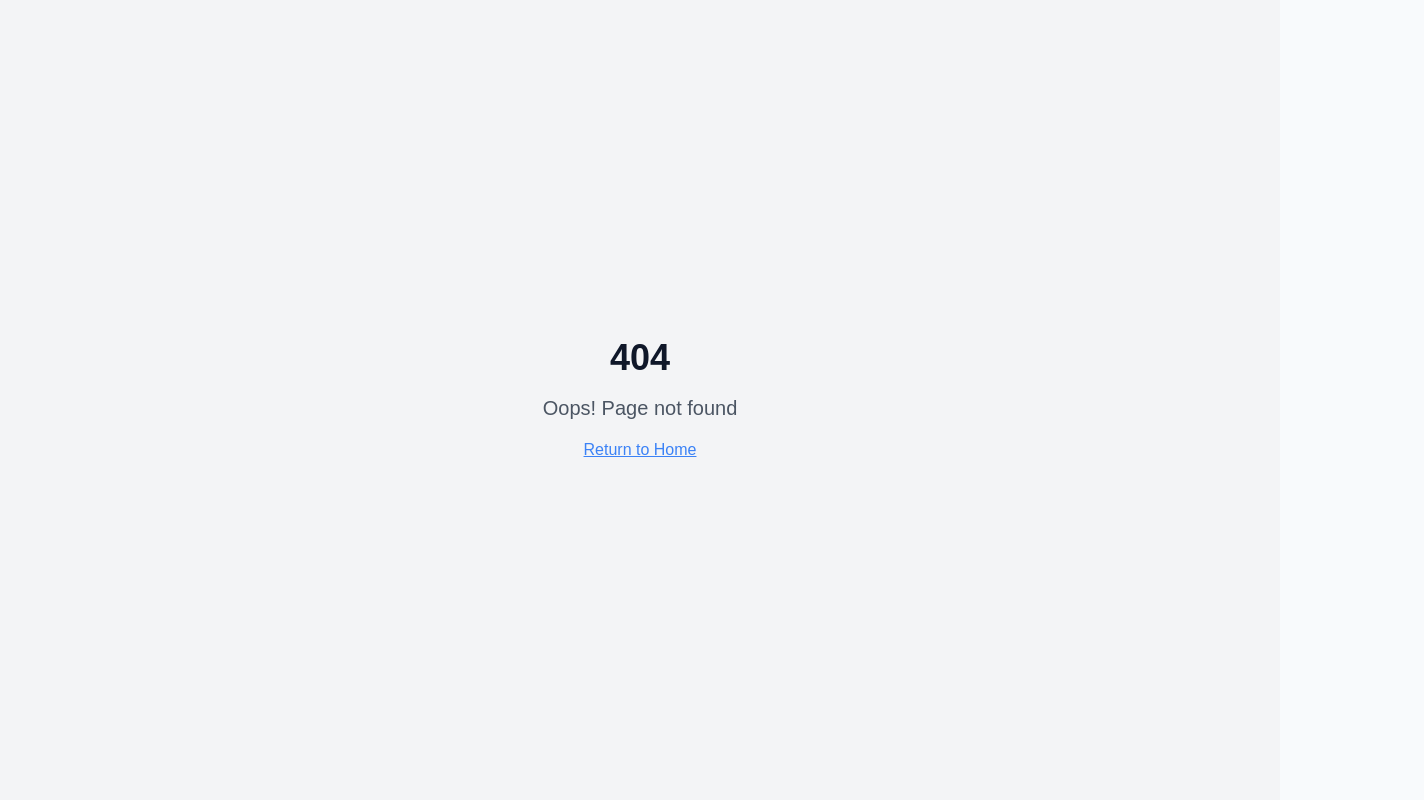
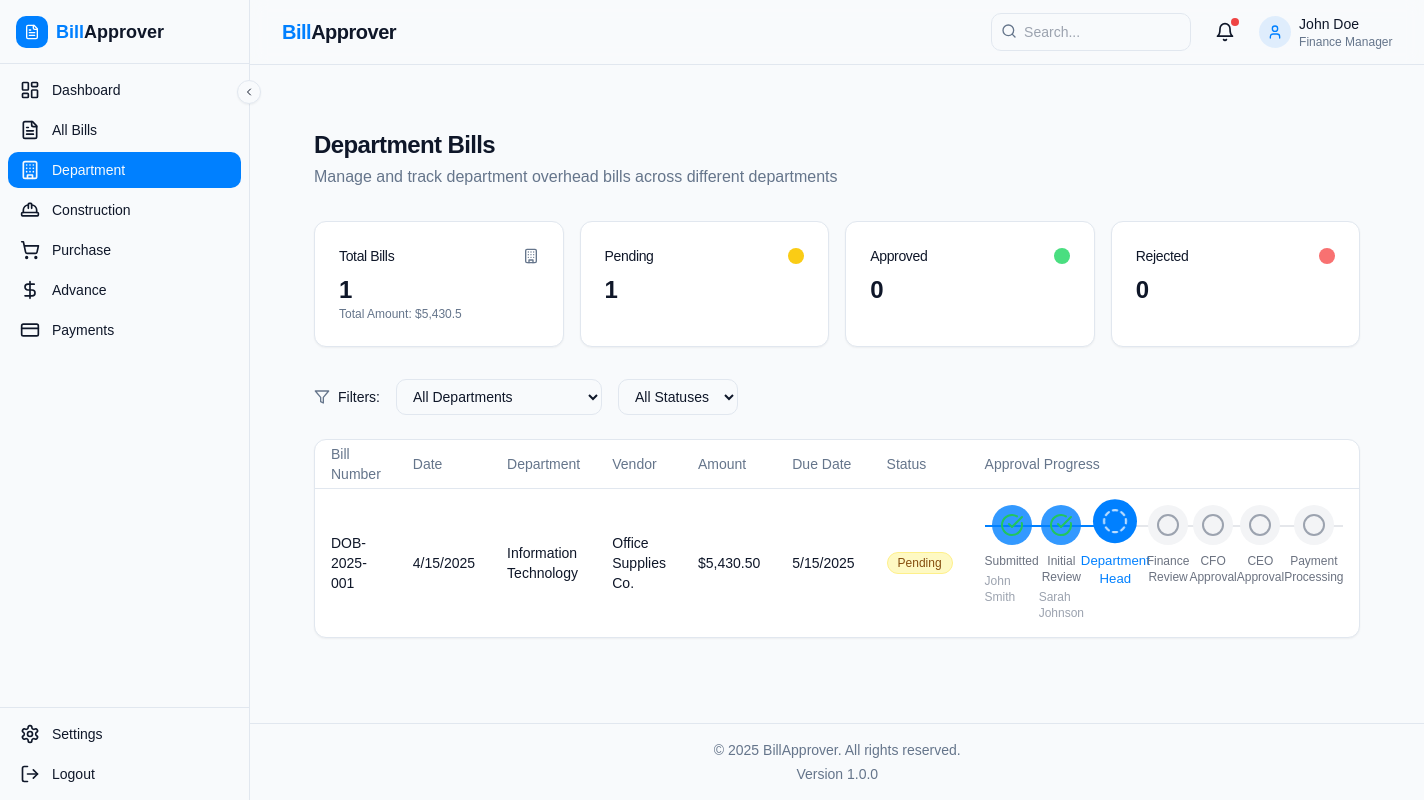
Before and after one commit to thevishaljaiswal/bill-approver-haven, a React (Vite) app: page /bills/department in a window 1280 px wide. Before the commit this address had no page. Shown: the whole page, 1424 px wide, since content can reach past the window. Built offline with nearby package versions, Linux system fonts and the light colour scheme.

Commit message:
feat: Implement department bill processing

```diff
--- a/src/App.tsx
+++ b/src/App.tsx
@@ -10,6 +10,7 @@ import Sidebar from "@/components/layout/Sidebar";
 import Footer from "@/components/layout/Footer";
 import Dashboard from "@/pages/Dashboard";
 import Bills from "@/pages/Bills";
+import DepartmentBills from "@/pages/DepartmentBills";
 import DepartmentOverheadForm from "@/pages/billForms/DepartmentOverheadForm";
 import NotFound from "./pages/NotFound";
 
@@ -55,6 +56,14 @@ const App = () => (
               }
             />
             <Route
+              path="/bills/department"
+              element={
+                <AppLayout>
+                  <DepartmentBills />
+                </AppLayout>
+              }
+            />
+            <Route
               path="/bills/department/new"
               element={
                 <AppLayout>
@@ -62,7 +71,6 @@ const App = () => (
                 </AppLayout>
               }
             />
-            {/* Add other routes for bill forms and views here */}
             <Route path="*" element={<NotFound />} />
           </Routes>
         </BrowserRouter>
--- /dev/null
+++ b/src/pages/DepartmentBills.tsx
@@ -0,0 +1,190 @@
+
+import React, { useState } from 'react';
+import { useBillContext, BillType, BillStatus } from '@/context/BillContext';
+import StatusBadge from '@/components/ui/StatusBadge';
+import ApprovalStages from '@/components/ui/ApprovalStages';
+import { Card, CardContent, CardHeader, CardTitle } from '@/components/ui/card';
+import { Tabs, TabsContent, TabsList, TabsTrigger } from '@/components/ui/tabs';
+import {
+  Table,
+  TableBody,
+  TableCell,
+  TableHead,
+  TableHeader,
+  TableRow
+} from '@/components/ui/table';
+import { Building, Filter } from 'lucide-react';
+
+const departments = [
+  'Finance',
+  'Human Resources',
+  'Information Technology',
+  'Operations',
+  'Marketing',
+  'Sales',
+  'Research & Development',
+  'Customer Service',
+  'Legal',
+  'Administration'
+];
+
+const DepartmentBills = () => {
+  const { bills } = useBillContext();
+  const [selectedDepartment, setSelectedDepartment] = useState<string>('all');
+  const [selectedStatus, setSelectedStatus] = useState<BillStatus | 'all'>('all');
+
+  // Filter for department overhead bills only
+  const departmentBills = bills.filter(bill =>
+    bill.type === BillType.DEPARTMENT_OVERHEAD &&
+    (selectedDepartment === 'all' || bill.department === selectedDepartment) &&
+    (selectedStatus === 'all' || bill.status === selectedStatus)
+  );
+
+  // Calculate department statistics
+  const getDepartmentStats = (department: string) => {
+    const deptBills = bills.filter(bill =>
+      bill.type === BillType.DEPARTMENT_OVERHEAD &&
+      (department === 'all' || bill.department === department)
+    );
+
+    return {
+      total: deptBills.length,
+      pending: deptBills.filter(b => b.status === BillStatus.PENDING).length,
+      approved: deptBills.filter(b => b.status === BillStatus.APPROVED).length,
+      rejected: deptBills.filter(b => b.status === BillStatus.REJECTED).length,
+      totalAmount: deptBills.reduce((sum, bill) => sum + bill.amount, 0)
+    };
+  };
+
+  const stats = getDepartmentStats(selectedDepartment);
+
+  return (
+    <div className="container py-8 animate-fade-in">
+      <div className="mb-8">
+        <h1 className="text-2xl font-bold tracking-tight">Department Bills</h1>
+        <p className="text-muted-foreground mt-1">
+          Manage and track department overhead bills across different departments
+        </p>
+      </div>
+
+      <div className="grid gap-4 md:grid-cols-4 mb-8">
+        <Card>
+          <CardHeader className="flex flex-row items-center justify-between space-y-0 pb-2">
+            <CardTitle className="text-sm font-medium">Total Bills</CardTitle>
+            <Building className="h-4 w-4 text-muted-foreground" />
+          </CardHeader>
+          <CardContent>
+            <div className="text-2xl font-bold">{stats.total}</div>
+            <p className="text-xs text-muted-foreground">
+              Total Amount: ${stats.totalAmount.toLocaleString()}
+            </p>
+          </CardContent>
+        </Card>
+
+        <Card>
+          <CardHeader className="flex flex-row items-center justify-between space-y-0 pb-2">
+            <CardTitle className="text-sm font-medium">Pending</CardTitle>
+            <div className="h-4 w-4 rounded-full bg-yellow-400" />
+          </CardHeader>
+          <CardContent>
+            <div className="text-2xl font-bold">{stats.pending}</div>
+          </CardContent>
+        </Card>
+
+        <Card>
+          <CardHeader className="flex flex-row items-center justify-between space-y-0 pb-2">
+            <CardTitle className="text-sm font-medium">Approved</CardTitle>
+            <div className="h-4 w-4 rounded-full bg-green-400" />
+          </CardHeader>
+          <CardContent>
+            <div className="text-2xl font-bold">{stats.approved}</div>
+          </CardContent>
+        </Card>
+
+        <Card>
+          <CardHeader className="flex flex-row items-center justify-between space-y-0 pb-2">
+            <CardTitle className="text-sm font-medium">Rejected</CardTitle>
+            <div className="h-4 w-4 rounded-full bg-red-400" />
+          </CardHeader>
+          <CardContent>
+            <div className="text-2xl font-bold">{stats.rejected}</div>
+          </CardContent>
+        </Card>
+      </div>
+
+      <div className="flex items-center gap-4 mb-6">
+        <div className="flex items-center gap-2">
+          <Filter className="h-4 w-4 text-muted-foreground" />
+          <span className="text-sm font-medium">Filters:</span>
+        </div>
+        <select
+          className="form-select"
+          value={selectedDepartment}
+          onChange={(e) => setSelectedDepartment(e.target.value)}
+        >
+          <option value="all">All Departments</option>
+          {departments.map((dept) => (
+            <option key={dept} value={dept}>{dept}</option>
+          ))}
+        </select>
+
+        <select
+          className="form-select"
+          value={selectedStatus}
+          onChange={(e) => setSelectedStatus(e.target.value as BillStatus | 'all')}
+        >
+          <option value="all">All Statuses</option>
+          {Object.values(BillStatus).map((status) => (
+            <option key={status} value={status}>{status}</option>
+          ))}
+        </select>
+      </div>
+
+      <Card>
+        <Table>
+          <TableHeader>
+            <TableRow>
+              <TableHead>Bill Number</TableHead>
+              <TableHead>Date</TableHead>
+              <TableHead>Department</TableHead>
+              <TableHead>Vendor</TableHead>
+              <TableHead>Amount</TableHead>
+              <TableHead>Due Date</TableHead>
+              <TableHead>Status</TableHead>
+              <TableHead>Approval Progress</TableHead>
+            </TableRow>
+          </TableHeader>
+          <TableBody>
+            {departmentBills.map((bill) => (
+              <TableRow key={bill.id}>
+                <TableCell>{bill.billNumber}</TableCell>
+                <TableCell>
+                  {bill.billDate.toLocaleDateString()}
+                </TableCell>
+                <TableCell>{bill.department}</TableCell>
+                <TableCell>{bill.vendorName}</TableCell>
+                <TableCell>
+                  ${bill.amount.toLocaleString('en-US', { minimumFractionDigits: 2 })}
+                </TableCell>
+                <TableCell>
+                  {bill.dueDate.toLocaleDateString()}
+                </TableCell>
+                <TableCell>
+                  <StatusBadge status={bill.status} />
+                </TableCell>
+                <TableCell className="w-1/3">
+                  <ApprovalStages
+                    currentStage={bill.currentStage}
+                    approvals={bill.approvals}
+                  />
+                </TableCell>
+              </TableRow>
+            ))}
+          </TableBody>
+        </Table>
+      </Card>
+    </div>
+  );
+};
+
+export default DepartmentBills;
```
